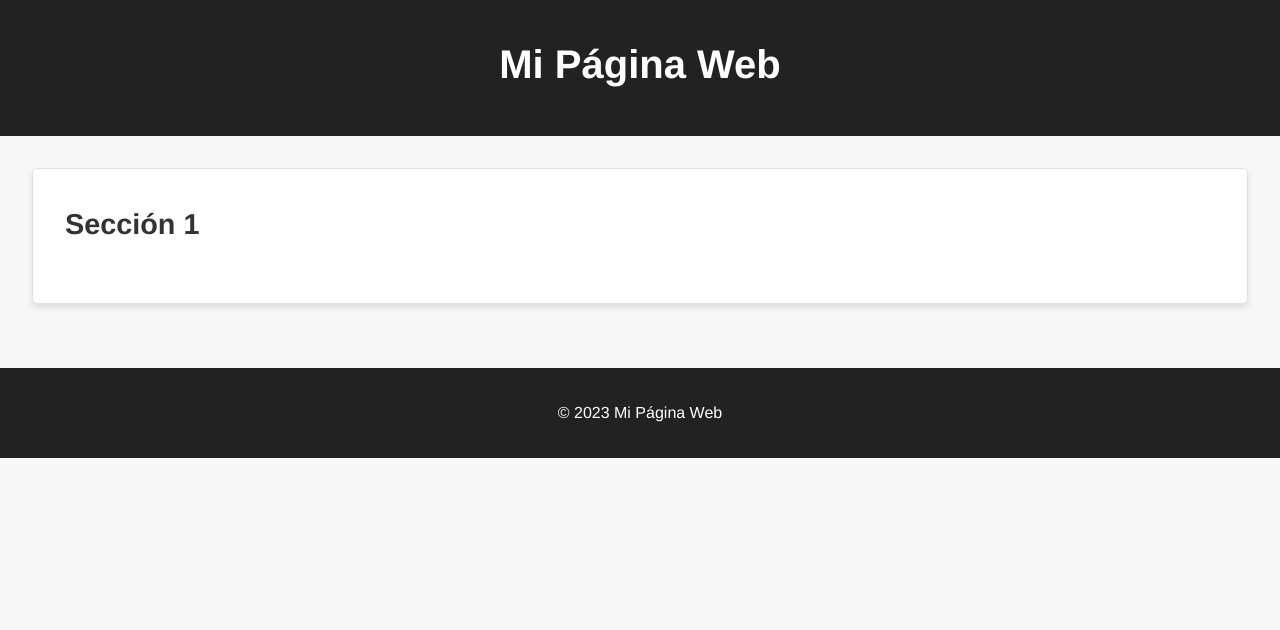
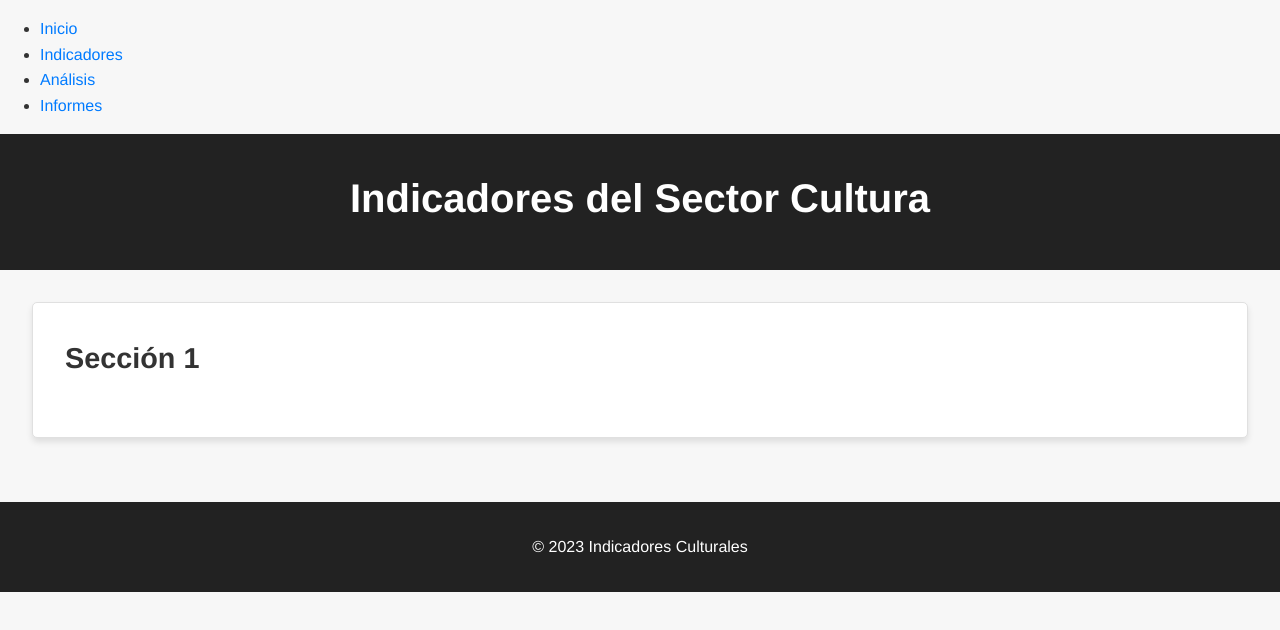
Before and after one commit to unidad-estudios-economicos-MC/uee.mc.github.io, a plain HTML site: page index.html in a window 1280 px wide. Drawn offline with Linux system fonts and the light colour scheme.

Commit message:
Update index.html

```diff
--- a/index.html
+++ b/index.html
@@ -3,12 +3,25 @@
 <head>
 <meta charset="UTF-8">
 <meta name="viewport" content="width=device-width, initial-scale=1.0">
-<title>Página de Ejemplo</title>
+<title>Indicadores del Sector Cultura</title>
 <link rel="stylesheet" href="styles.css">
 </head>
 <body>
+<nav class="navbar">
+    <div class="navbar-toggle" id="mobile-menu">
+        <span class="bar"></span>
+        <span class="bar"></span>
+        <span class="bar"></span>
+    </div>
+    <ul class="navbar-menu" id="navbar-menu">
+        <li><a href="#">Inicio</a></li>
+        <li><a href="#">Indicadores</a></li>
+        <li><a href="#">Análisis</a></li>
+        <li><a href="#">Informes</a></li>
+    </ul>
+</nav>
 <header>
-    <h1>Mi Página Web</h1>
+    <h1>Indicadores del Sector Cultura</h1>
 </header>
 <main>
     <article>
@@ -19,7 +32,8 @@
     </article>
 </main>
 <footer>
-    <p>&copy; 2023 Mi Página Web</p>
+    <p>&copy; 2023 Indicadores Culturales</p>
 </footer>
+<script src="scripts.js"></script>
 </body>
 </html>
```
